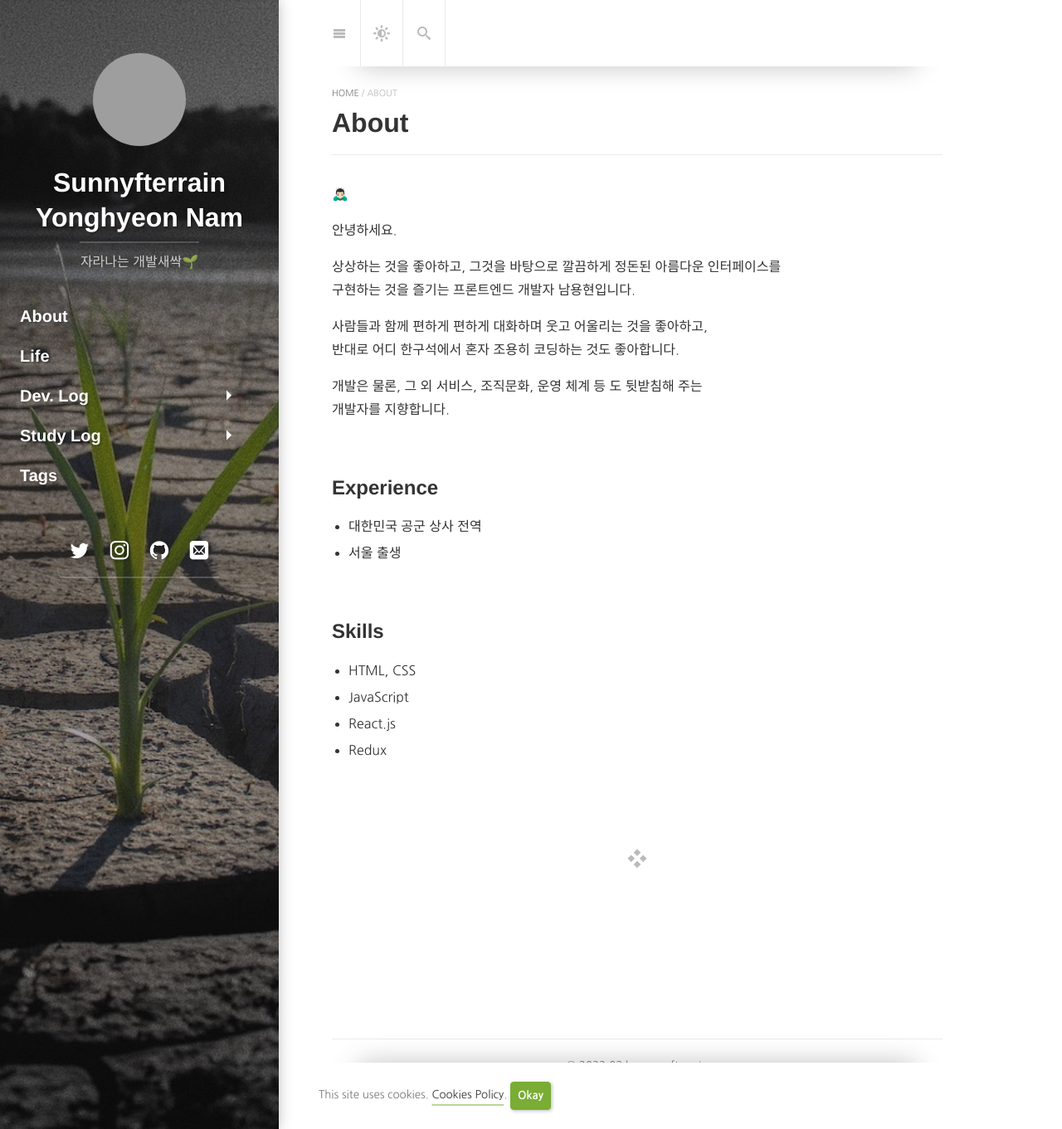
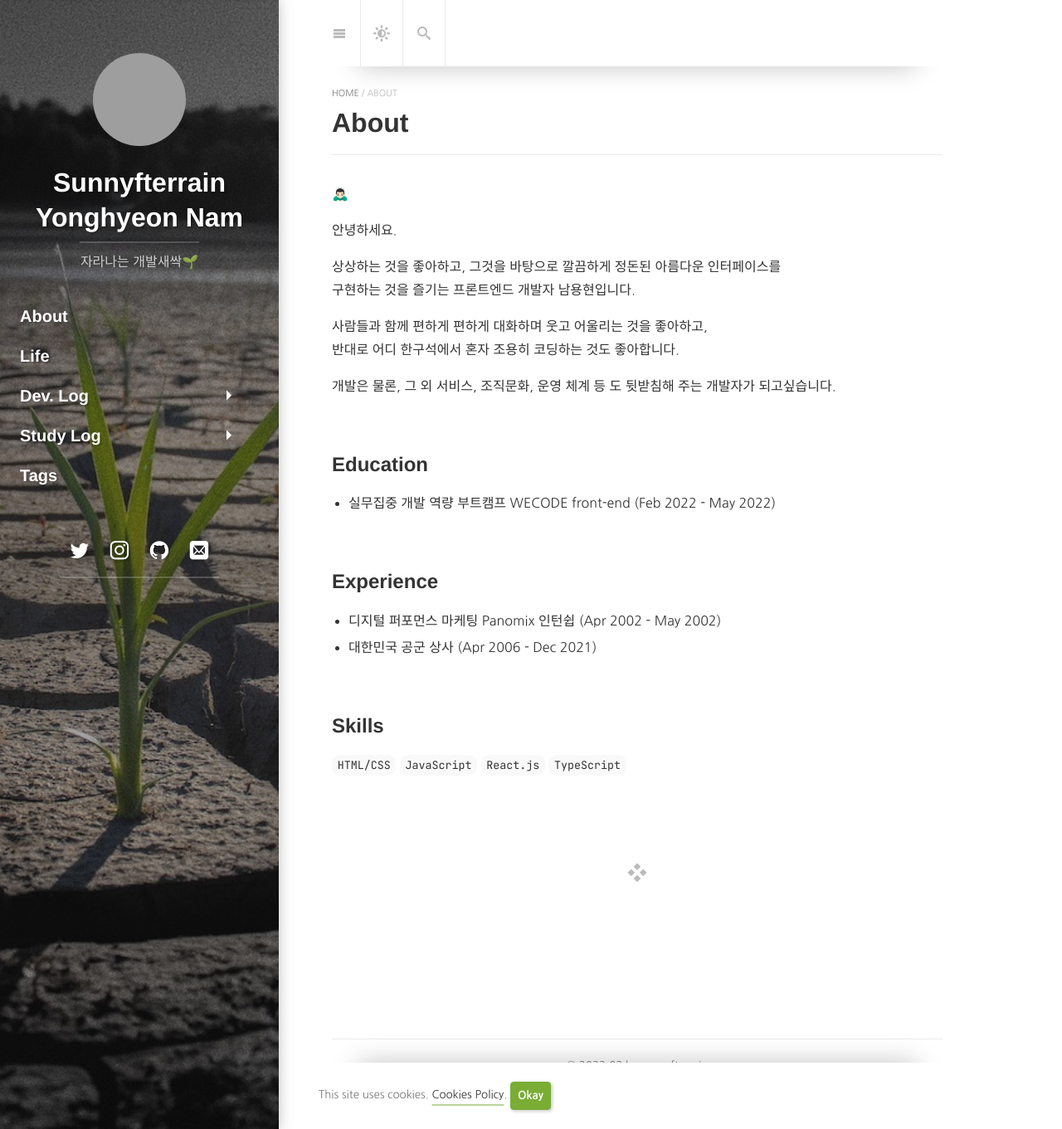
Before and after one commit to sunnyfterrain/sunnyfterrain.github.io, a Jekyll site: the page built from about.md, in a window 1280 px wide and 1361 px high. Shown: the whole window at 83% size. Built offline with Jekyll 4.4.1, drawn with Linux system fonts in a browser that asks for light colours; cached includes are drawn as plain includes; nearby versions of some CDN libraries; some web fonts are replaced; library files that are not in the unit come from our copies; grey boxes are pictures that could not be loaded.

Commit message:
about 수정

```diff
--- a/about.md
+++ b/about.md
@@ -20,15 +20,15 @@ order: 1
 사람들과 함께 편하게 편하게 대화하며 웃고 어울리는 것을 좋아하고,
 반대로 어디 한구석에서 혼자 조용히 코딩하는 것도 좋아합니다.
 
-개발은 물론, 그 외 서비스, 조직문화, 운영 체계 등 도 뒷받침해 주는
-개발자를 지향합니다.
+개발은 물론, 그 외 서비스, 조직문화, 운영 체계 등 도 뒷받침해 주는 개발자가 되고싶습니다.
+
+
+## Education
+- 실무집중 개발 역량 부트캠프 WECODE front-end (Feb 2022 - May 2022)
 
 ## Experience
-- 대한민국 공군 상사 전역
-- 서울 출생
+- 디지털 퍼포먼스 마케팅 Panomix 인턴쉽 (Apr 2002 - May 2002)
+- 대한민국 공군 상사 (Apr 2006 - Dec 2021)
 
 ## Skills
-- HTML, CSS
-- JavaScript
-- React.js
-- Redux
+`HTML/CSS` `JavaScript` `React.js` `TypeScript`
```
